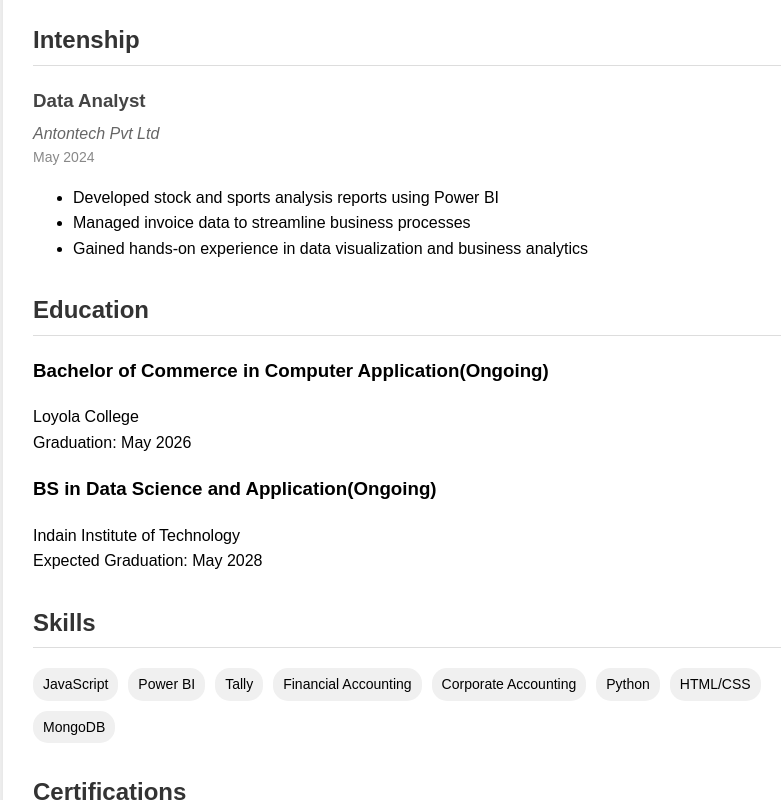
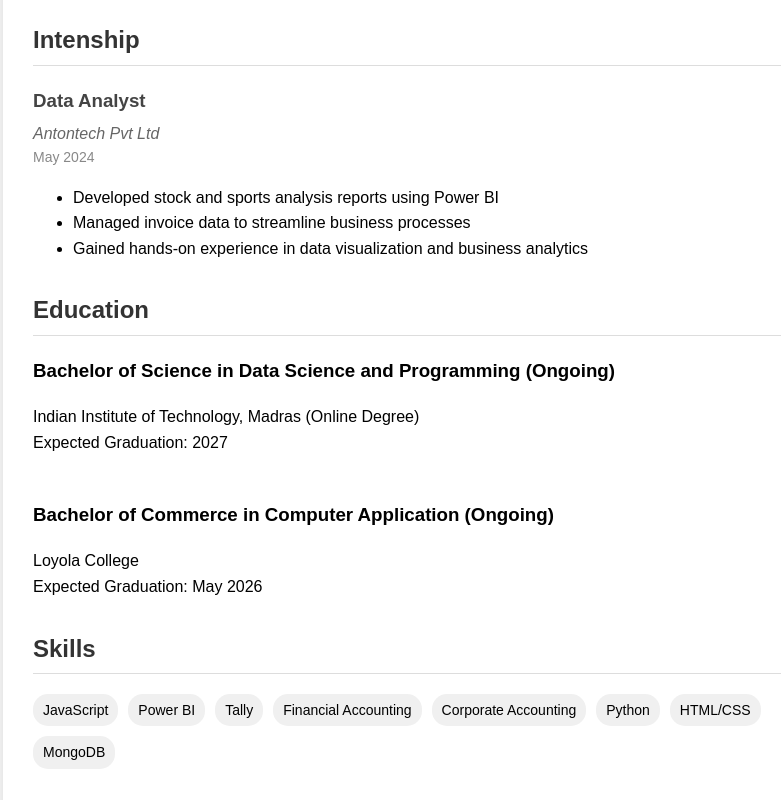
Before and after one commit to SanjaiKannaBC/Resume, a plain HTML site: page index.html in a window 1280 px wide. Shown: the part 422-1222 px from the top of the page, without its empty margins (207-988 px from the left). Drawn offline with Linux system fonts and the light colour scheme.

Commit message:
Update index.html

```diff
--- a/index.html
+++ b/index.html
@@ -102,17 +102,21 @@
 
         </div>
 
+
+
         <div class="section">
-            <h2>Education</h2>
-            <h3>Bachelor of Commerce in Computer Application(Ongoing)</h3>
-            <div class="company">Loyola College</div>
-            <div class="date">Graduation: May 2026</div>
+        <h2>Education</h2>
 
-            <h3>BS in Data Science and Application(Ongoing)</h3>
-            <div class="company">Indain Institute of Technology</div>
-            <div class="date">Expected Graduation: May 2028</div>
+        <h3>Bachelor of Science in Data Science and Programming (Ongoing)</h3>
+        <div class="company">Indian Institute of Technology, Madras (Online Degree)</div>
+        <div class="date">Expected Graduation: 2027</div>
+
+        <br>
+
+        <h3>Bachelor of Commerce in Computer Application (Ongoing)</h3>
+        <div class="company">Loyola College</div>
+        <div class="date">Expected Graduation: May 2026</div>
         </div>
-
 
         <div class="section">
             <h2>Skills</h2>
```
